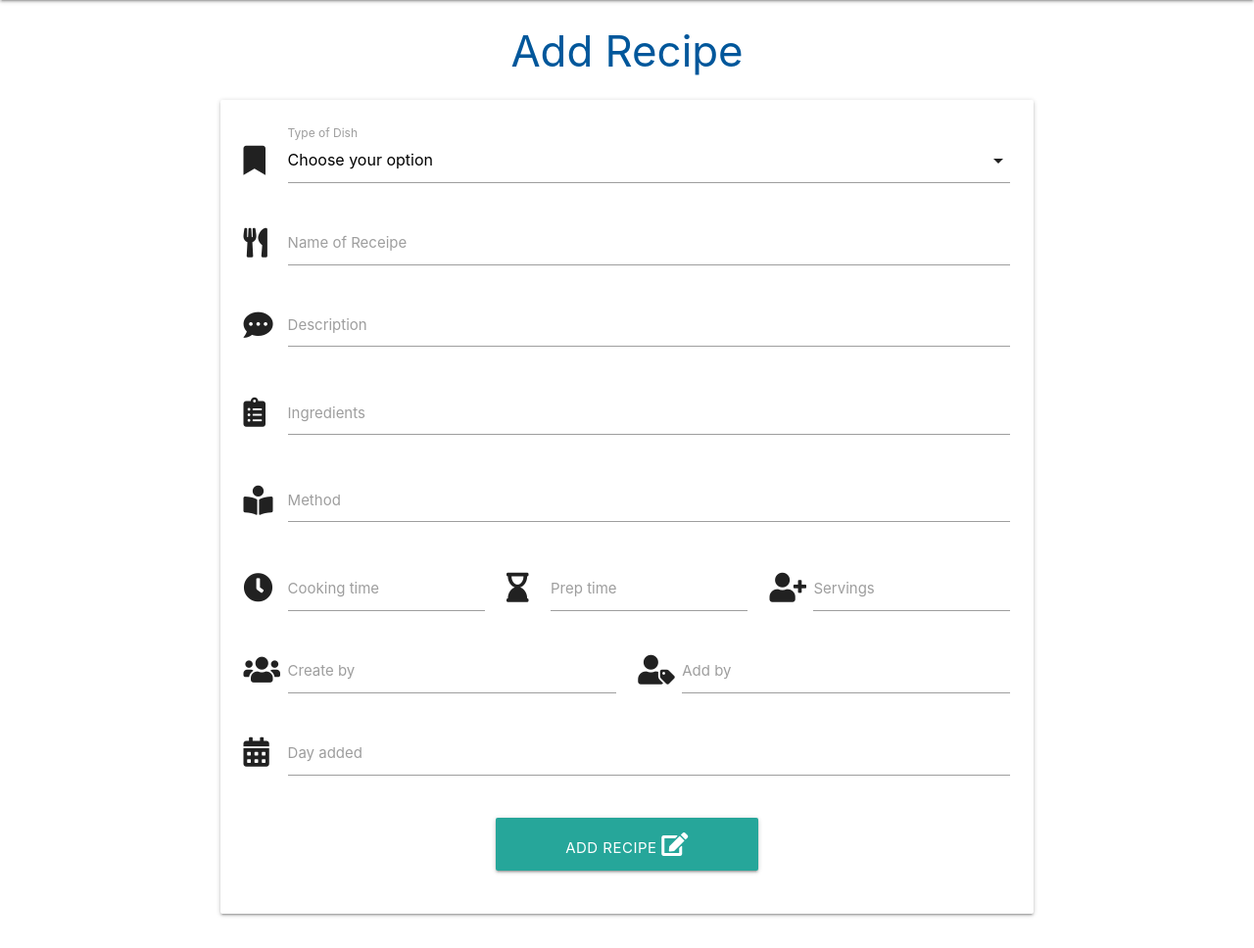
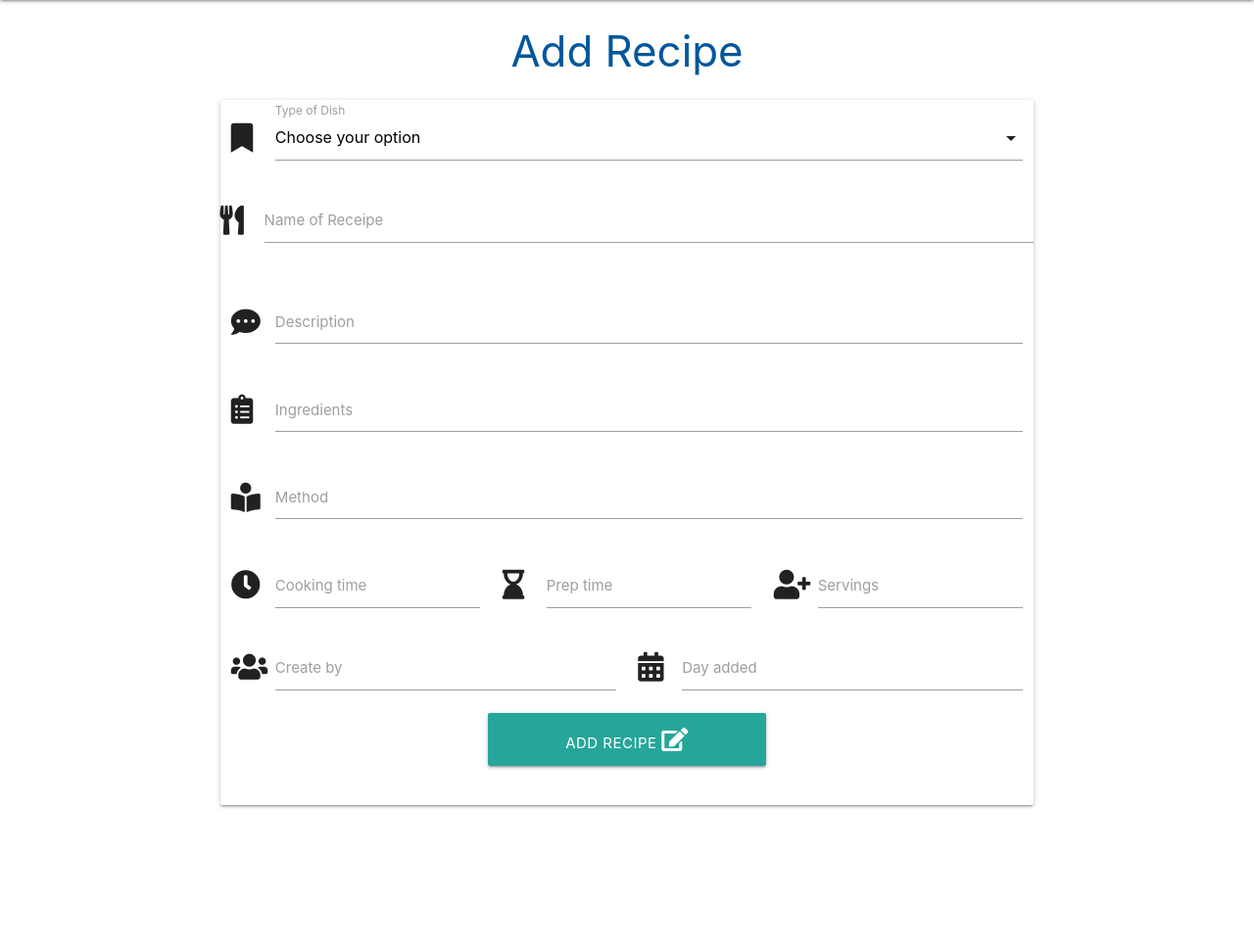
Before and after one commit to Craigharrison79/MS3-Recipes, a Flask app: page /add_recipe in a window 1280 px wide. Shown: the part 64-1032 px from the top of the page at 98% size. After the commit the page ends 889 px from the top, so only its background shows below. Run offline with Flask 2, Linux system fonts and the light colour scheme; data that the repository does not hold is empty; some libraries are stand-ins or nearby versions.

Commit message:
Adding add_recipe template and starting to work on function to submit

```diff
--- a/app.py
+++ b/app.py
@@ -111,9 +111,28 @@ def recipes():
                             page_title="Recipes")
 
 
-@app.route("/add_recipe")
+@app.route("/add_recipe", methods=["GET", "POST"])
 def add_recipe():
-    return render_template("add_recipe.html")
+    if request.method == "POST":
+        meal = {
+            "meal_course": request.form.get("meal_course"),
+            "recipe_name": request.form.get("recipe_name"),
+            "description": request.form.get("description"),
+            "ingredients": request.form.getlist("ingredients"),
+            "method": request.form.getlist("method"),
+            "cooking_time": request.form.get("cooking_time"),
+            "prep_time": request.form.get("prep_time"),
+            "servings": request.form.get("servings"),
+            "create_by": request.form.get("create_by"),
+            "added_by": session["user"],
+            "day_added": request.form.get("day_added")
+        }
+        mongo.db.recipe.insert_one(meal)
+        flash("Recipe Successfully Added")
+        return redirect(url_for("recipes"))
+
+    courses = mongo.db.meal_courses.find().sort("meal_course", 1)
+    return render_template("add_recipe.html", courses=courses)
 
 
 @app.route("/delete_recipe")
--- a/static/js/script.js
+++ b/static/js/script.js
@@ -2,7 +2,14 @@ $(document).ready(function(){
     $('.sidenav').sidenav();
     $(".dropdown-trigger").dropdown({ hover: false });
     $('.tabs').tabs();
-    $('.datepicker').datepicker();
+    $('.datepicker').datepicker({
+      format: 'd mmm, yyyy',
+      yearRange: 2,
+      showClearBtn: true,
+      i18n: {
+        done: "select"
+      }
+    });
     $('.parallax').parallax();
     $('.collapsible').collapsible();
     $('select').formSelect();
--- a/templates/add_recipe.html
+++ b/templates/add_recipe.html
@@ -3,84 +3,83 @@
 {% block content %}
 
 <h3 class="light-blue-text text-darken-4 center-align">Add Recipe</h3>
+
 <div class="row">
     <div class="col s10 m8 offset-m2">
-            <div class="card">
-                <div class="card-content">
-
+        <div class="card col s12">
+            <form class="col s12" method="POST" action="{{ url_for('add_recipe') }}"></form>
+            <div class="card-card-content">
                     <div class="row">
                         <div class="input-field col s12">
                             <i class="fas fa-bookmark prefix"></i>
-                                <select>
+                            <select id="meal_course" name="meal_course" class="validate" required>
                                 <option value="" disabled selected>Choose your option</option>
-                                  <option value="1">Breakfast</option>
-                                  <option value="2">Main dish</option>
-                                  <option value="3">Dessert</option>
-                                  <option value="3">Snack</option>
-                                  <option value="3">Salad</option>
+                                {% for course in courses %}
+                                <option value="{{ course.meal_course }}">{{ course.meal_course }}</option>
+                                {% endfor %}
                             </select>
-                                <label>Type of Dish</label>
+                            <label for="meal_course">Type of Dish</label>
                         </div>
+                        <div class="row">
                         <div class="input-field col s12">
                             <i class="fas fa-utensils prefix"></i>
-                                <input id="recipe_name" type="text" class="validate">
+                            <input id="recipe_name" name="recipe_name" type="text" class="validate">
                             <label for="recipe_name">Name of Receipe</label>
+                        </div>
                         </div>
                         <div class="input-field col s12">
                             <i class="fas fa-comment-dots prefix"></i>
-                                <textarea id="description" text="text" class="materialize-textarea"></textarea>
+                            <textarea id="description" name="description" text="text"
+                                class="materialize-textarea"></textarea>
                             <label for="description">Description</label>
                         </div>
                         <div class="input-field col s12">
                             <i class="fas fa-clipboard-list prefix"></i>
-                                <textarea id="ingredients" text="text" class="materialize-textarea"></textarea>
+                            <textarea id="ingredients" name="ingredients" text="text"
+                                class="materialize-textarea"></textarea>
                             <label for="ingredients">Ingredients</label>
                         </div>
                         <div class="input-field col s12">
                             <i class="fas fa-book-reader prefix"></i>
-                                <textarea id="method" text="text" class="materialize-textarea"></textarea>
+                            <textarea id="method" name="method" text="text" class="materialize-textarea"></textarea>
                             <label for="method">Method</label>
                         </div>
                         <div class="input-field col s4">
                             <i class="fas fa-clock prefix"></i>
-                                <input id="cooking_time" type="number" class="validate">
+                            <input id="cooking_time" name="cooking_time" type="number" class="validate">
                             <label for="cooking_time">Cooking time</label>
                         </div>
                         <div class="input-field col s4">
                             <i class="fas fa-hourglass-end prefix"></i>
-                                <input id="prep_time" type="number" class="validate">
+                            <input id="prep_time" name="prep_time" type="number" class="validate">
                             <label for="prep_time">Prep time</label>
                         </div>
                         <div class="input-field col s4">
                             <i class="fas fa-user-plus prefix"></i>
-                                <input id="servings" type="number" class="validate">
+                            <input id="servings" name="servings" type="number" class="validate">
                             <label for="servings">Servings</label>
                         </div>
                         <div class="input-field col s6">
                             <i class="fas fa-users prefix"></i>
-                                <input id="create_by" type="text" class="validate">
+                            <input id="create_by" name="create_by" type="text" class="validate">
                             <label for="create_by">Create by</label>
                         </div>
                         <div class="input-field col s6">
-                                <i class="fas fa-user-tag prefix"></i>
-                                <input id="add_by" type="text" class="validate">
-                                <label for="add_by">Add by</label>
-                            </div>
-                            <div class="input-field col s12">
                             <i class="fas fa-calendar-alt prefix"></i>
-                                <input id="day_added"type="text" class="datepicker">
+                            <input id="day_added" name="day_added" type="text" name="day_added" class="datepicker">
                             <label for="day_added">Day added</label>
-                            </div>
                         </div>
                         <div class="row">
                             <button type="submit" class="col s4 offset-m4 btn-large text-shadow">
                                 Add Recipe <i class="fas fa-edit"></i>
                             </button>
                         </div>
-
-
+                    </div>
+            </div>
+            </div>
+        </form>
+    </div>
 </div>
 
 
-
             {% endblock %}
```
Lines whose indentation alone changed are shown as unchanged.
